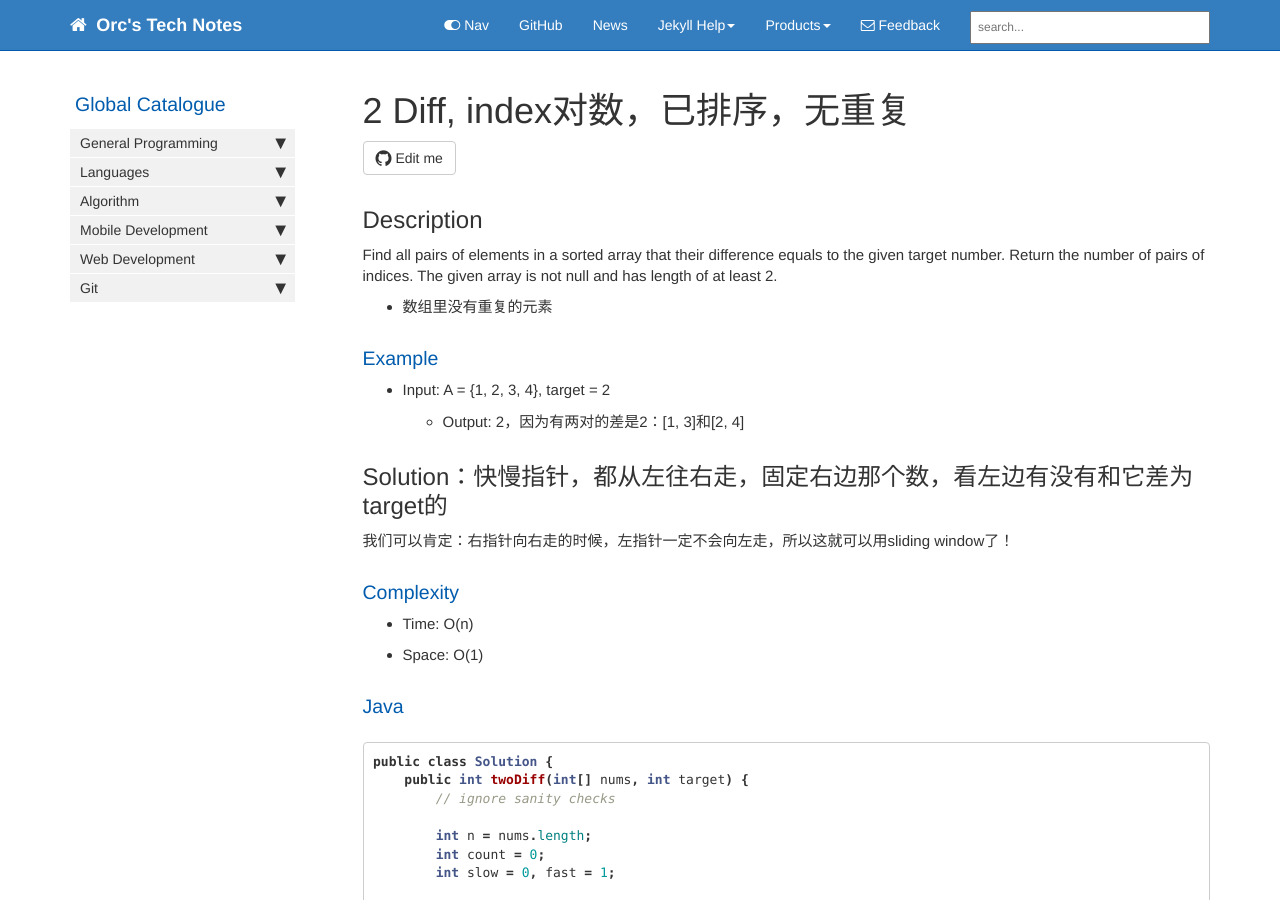
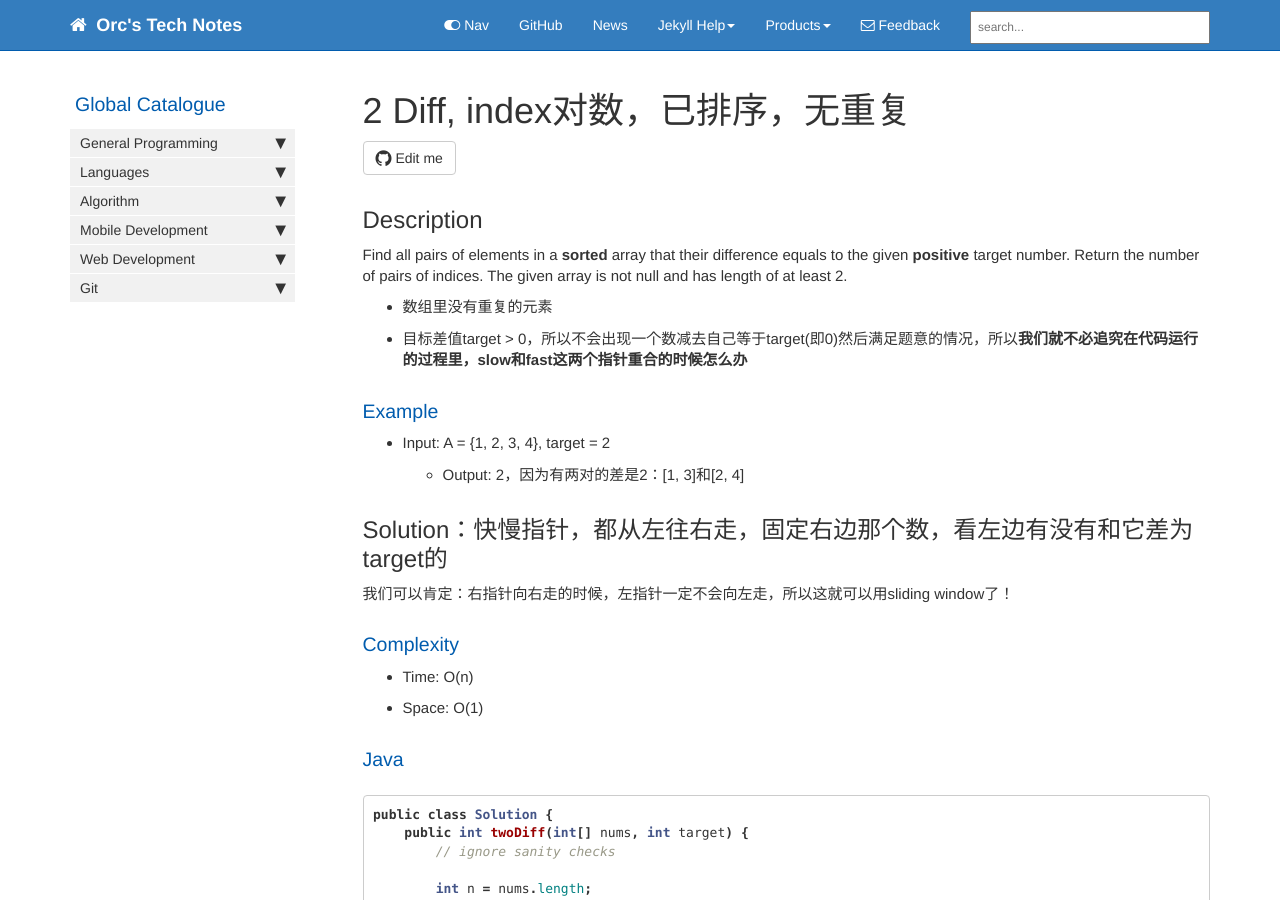
Before and after one commit to HungryOrc/hungryorc.github.io, a Jekyll site: the page built from pages/algorithm/algorithm_2Diff_index对数_已排序_无重复.md, in a window 1280 px wide and 900 px high. Built offline with Jekyll 4.4.1, drawn with Linux system fonts in a browser that asks for light colours; nearby versions of some CDN libraries; comment, search, counter and statistics services are not loaded.

Commit message:
Update algorithm_2Diff_index对数_已排序_无重复.md

```diff
--- a/pages/algorithm/algorithm_2Diff_index对数_已排序_无重复.md
+++ b/pages/algorithm/algorithm_2Diff_index对数_已排序_无重复.md
@@ -10,11 +10,12 @@ toc: false
 ---
 
 ## Description
-Find all pairs of elements in a sorted array that their difference equals to the given target number.
+Find all pairs of elements in a **sorted** array that their difference equals to the given **positive** target number.
 Return the number of pairs of indices.
 The given array is not null and has length of at least 2.
 
 * 数组里没有重复的元素
+* 目标差值target > 0，所以不会出现一个数减去自己等于target(即0)然后满足题意的情况，所以**我们就不必追究在代码运行的过程里，slow和fast这两个指针重合的时候怎么办**
 
 ### Example
 * Input: A = {1, 2, 3, 4}, target = 2
```
